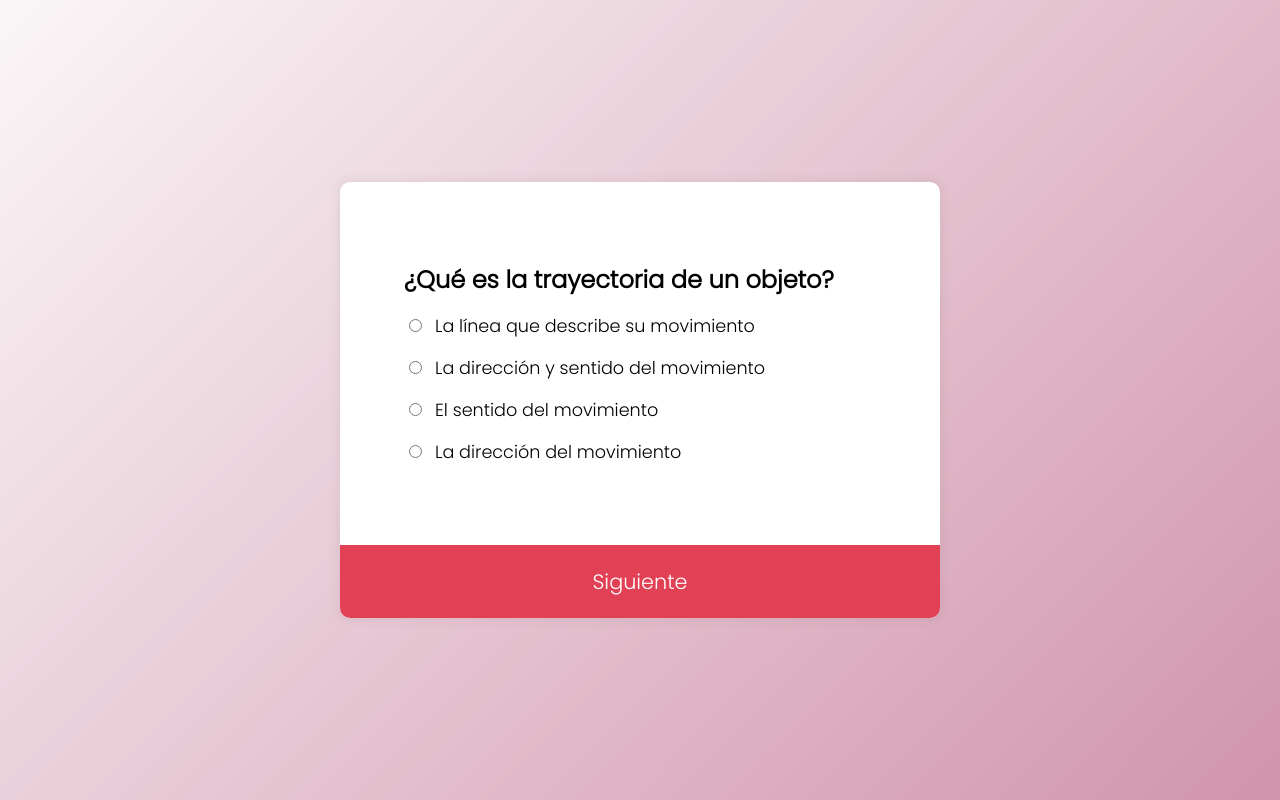
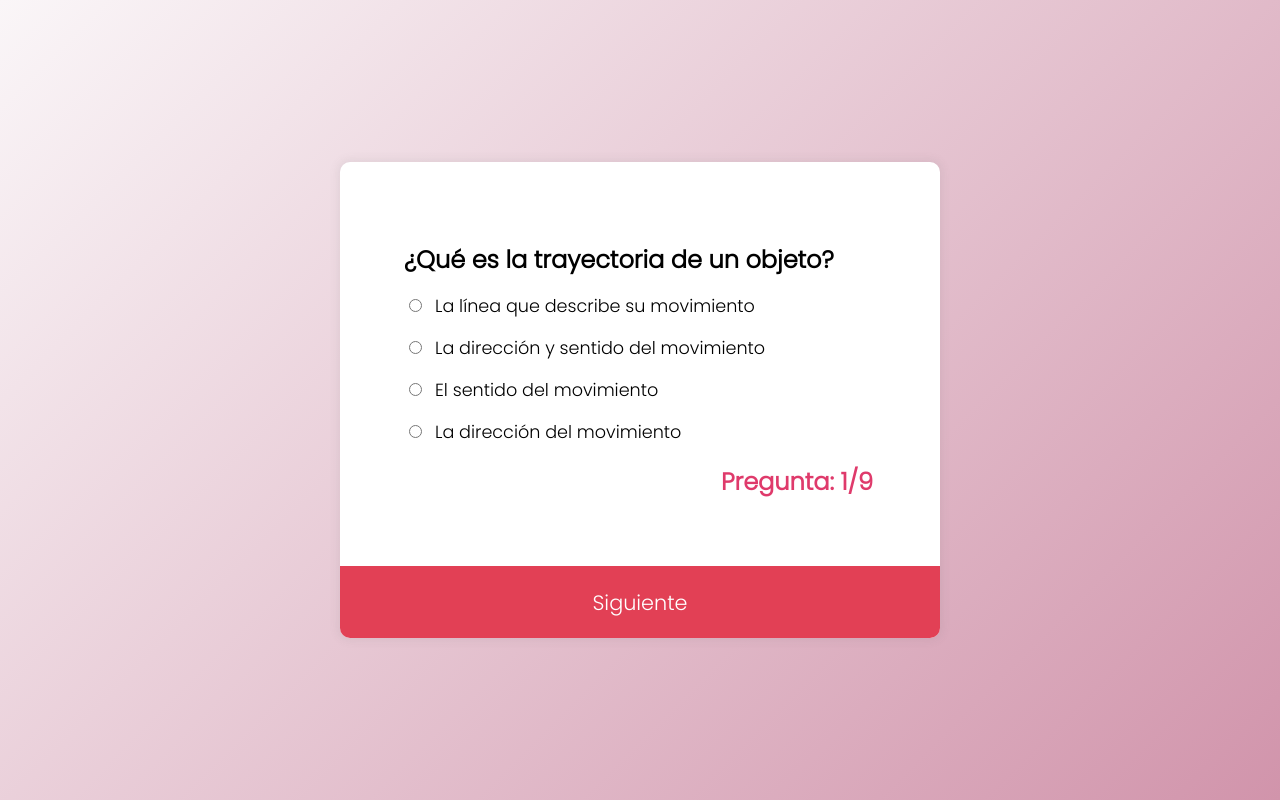
Before and after one commit to fsantoyo86/todo-list, a plain HTML site: page index.html in a window 1280 px wide. Drawn offline with Linux system fonts and the light colour scheme.

Commit message:
contador pregunta commit

```diff
--- a/index.html
+++ b/index.html
@@ -18,7 +18,7 @@
                 <li><input type="radio" id="c" name="answer" class="answer"><label id="c_text" for="c">Question</label></li>
                 <li><input type="radio" id="d" name="answer" class="answer"><label id="d_text" for="d">Question</label></li>
             </ul>
-
+            <span id="contador" class="numero"></span>
         </div>
         <button id="submit">Siguiente</button>
     </div>
--- a/script.js
+++ b/script.js
@@ -96,7 +96,8 @@ function loadQuiz(){
     c_text.innerText = currentQuizData.c;
     d_text.innerText = currentQuizData.d;
 
-
+    let muestra = currentQuiz +1;
+    document.getElementById('contador').innerHTML = 'Pregunta: '+muestra+'/'+quizData.length;
 }
 
 function getSelected(){
--- a/style.css
+++ b/style.css
@@ -9,6 +9,15 @@ body{
     align-items: center;
     justify-content: center;
     min-height: 100vh;
+}
+
+.numero{
+    color:rgb(223, 58, 107);
+    background-color: white;
+    font-weight: bold;
+    font-size: 24px;
+    display: flex;
+    justify-content: flex-end;
 }
 
 span{
```
